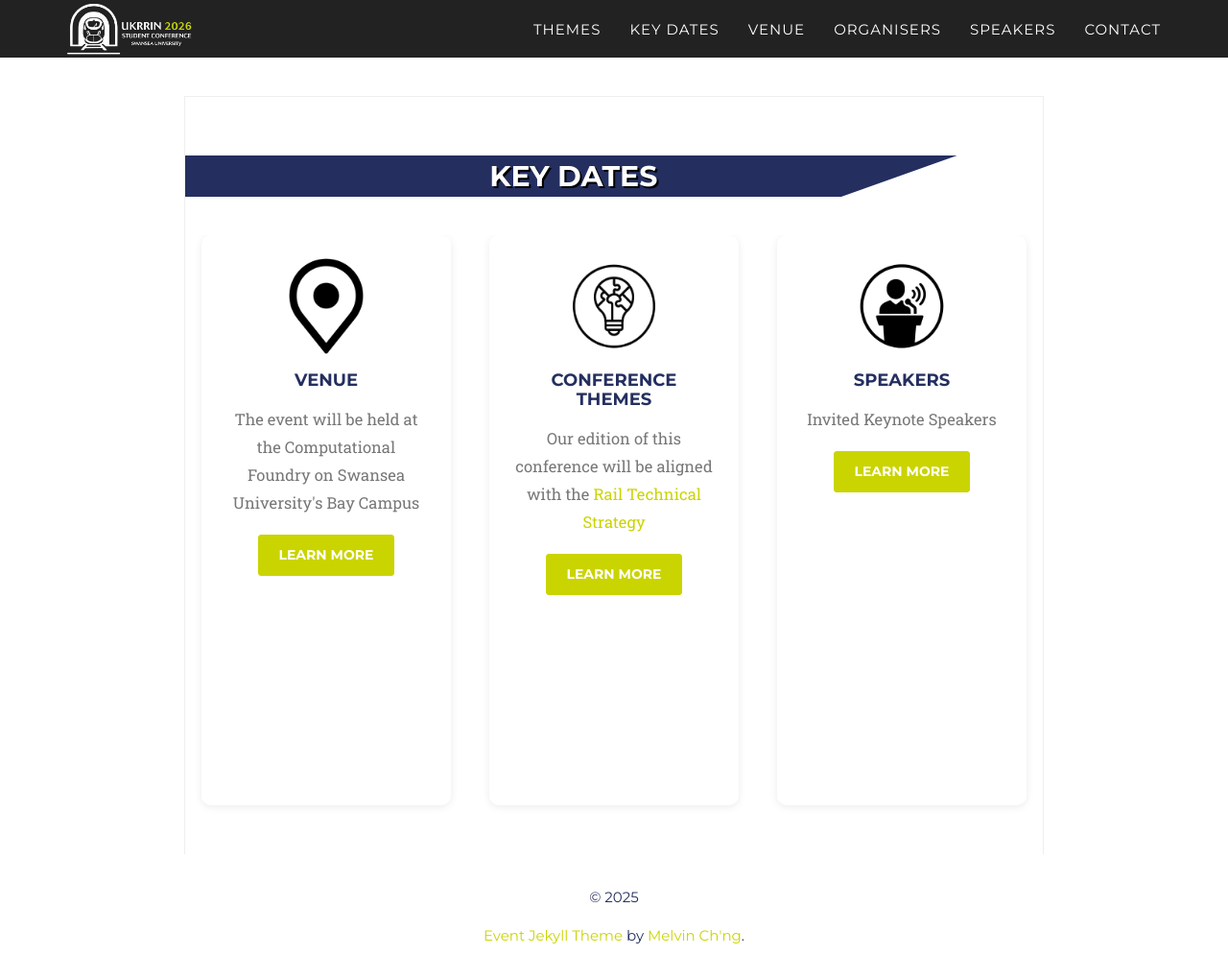
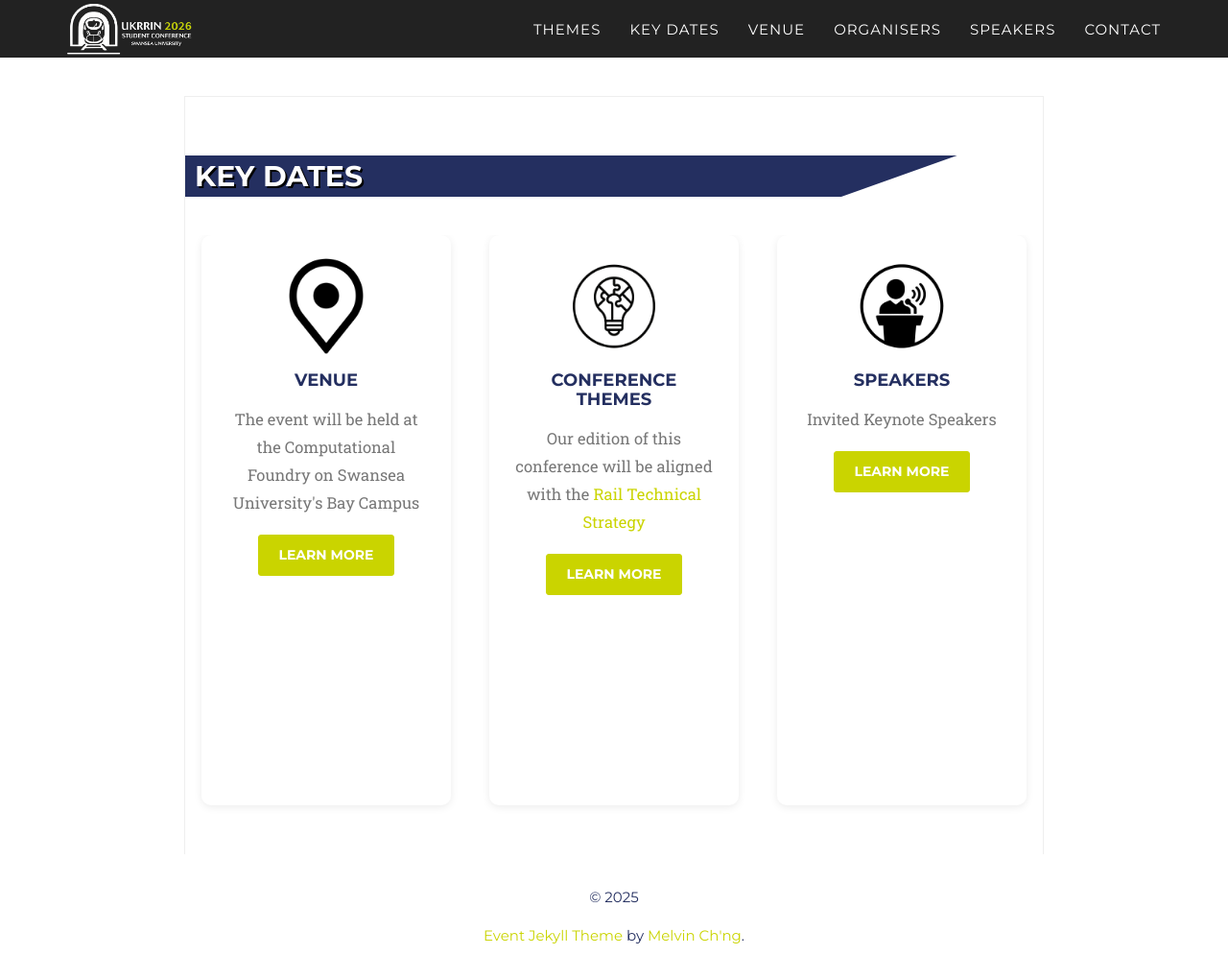
Before and after one commit to ukrrin2026swansea/ukrrin2026swansea.github.io, a Jekyll site: the page built from _2017_pages/key-dates.html, in a window 1280 px wide and 1020 px high. Shown: the whole window at 96% size. Built offline with Jekyll 4.4.1, drawn with Linux system fonts in a browser that asks for light colours; some web fonts are replaced.

Commit message:
left align key dates

```diff
--- a/_2017_pages/key-dates.html
+++ b/_2017_pages/key-dates.html
@@ -5,7 +5,7 @@ title: Key Dates
 ---
 
 <section id="key-info" class="black-frame about about-container about-container-top" style="padding: 40px 0;">
-  <h1 style="text-align:center; margin-bottom:40px;">Key Dates</h1>
+  <h1 style="margin-bottom:40px;">Key Dates</h1>
   <div class="timeline" style="display: flex; flex-direction: row; flex-wrap: nowrap; gap: 40px; justify-content: center; overflow-x: auto;">
     {% for about_data in site.data.twenty_17.home_about_data %}
       <div class="timeline-item" style="background: #fff; border-radius: 10px; box-shadow: 0 2px 8px rgba(0,0,0,0.08); width: 320px; min-width: 260px; max-width: 100%; margin-bottom: 20px; padding: 24px; display: flex; flex-direction: column; align-items: center;">
```
